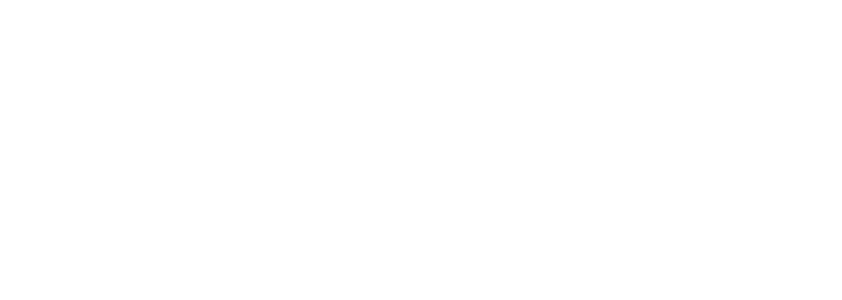
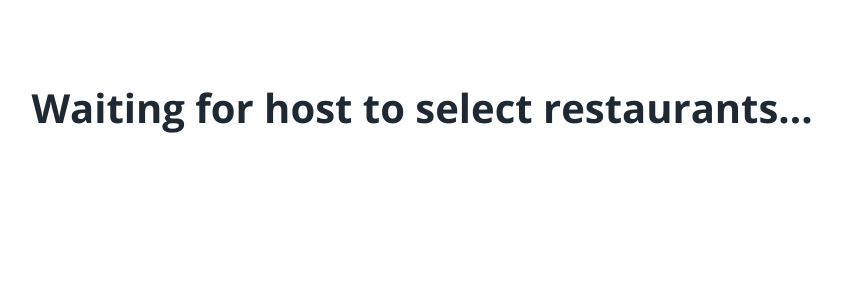
Before and after one commit to restaurant-tinder/restaurant-tinder, a React (Create React App) app in the folder client/: page /room/1/select-restaurant/waiting in a window 1280 px wide. Shown: the top 300 px of the page, without its empty margins (218-1060 px from the left). Built offline with nearby package versions, Linux system fonts and the light colour scheme; no server answers.

Commit message:
Waiting page bug

```diff
--- a/client/src/containers/WaitingPage/WaitingPage.js
+++ b/client/src/containers/WaitingPage/WaitingPage.js
@@ -1,4 +1,4 @@
-import React, { useState, useEffect } from 'react';
+import React, { useEffect } from 'react';
 import * as api from '../../api/api';
 import classes from './styles.module.css';
 import { useHistory } from "react-router-dom";
--- a/client/src/containers/WinnerPage/WinnerPage.js
+++ b/client/src/containers/WinnerPage/WinnerPage.js
@@ -11,7 +11,7 @@ function WinnerPage(props) {
         <div className={classes.winnerPageContainer}>
             <div className={classes.winnerContainer}>
                 <div>
-                    <h1>Winner!</h1>
+                    <h1 style={{color: 'white'}}>Winner!</h1>
                 </div>
                 <div className={classes.restaurantContainer}>
                     <div className={classes.restaurant}>
--- a/client/src/containers/WinnerPage/styles.module.css
+++ b/client/src/containers/WinnerPage/styles.module.css
@@ -13,7 +13,6 @@
     margin-top: 5vh;
 }
 h1 {
-    color: white;
     margin: 0;
 }
 .restaurantContainer {
```
